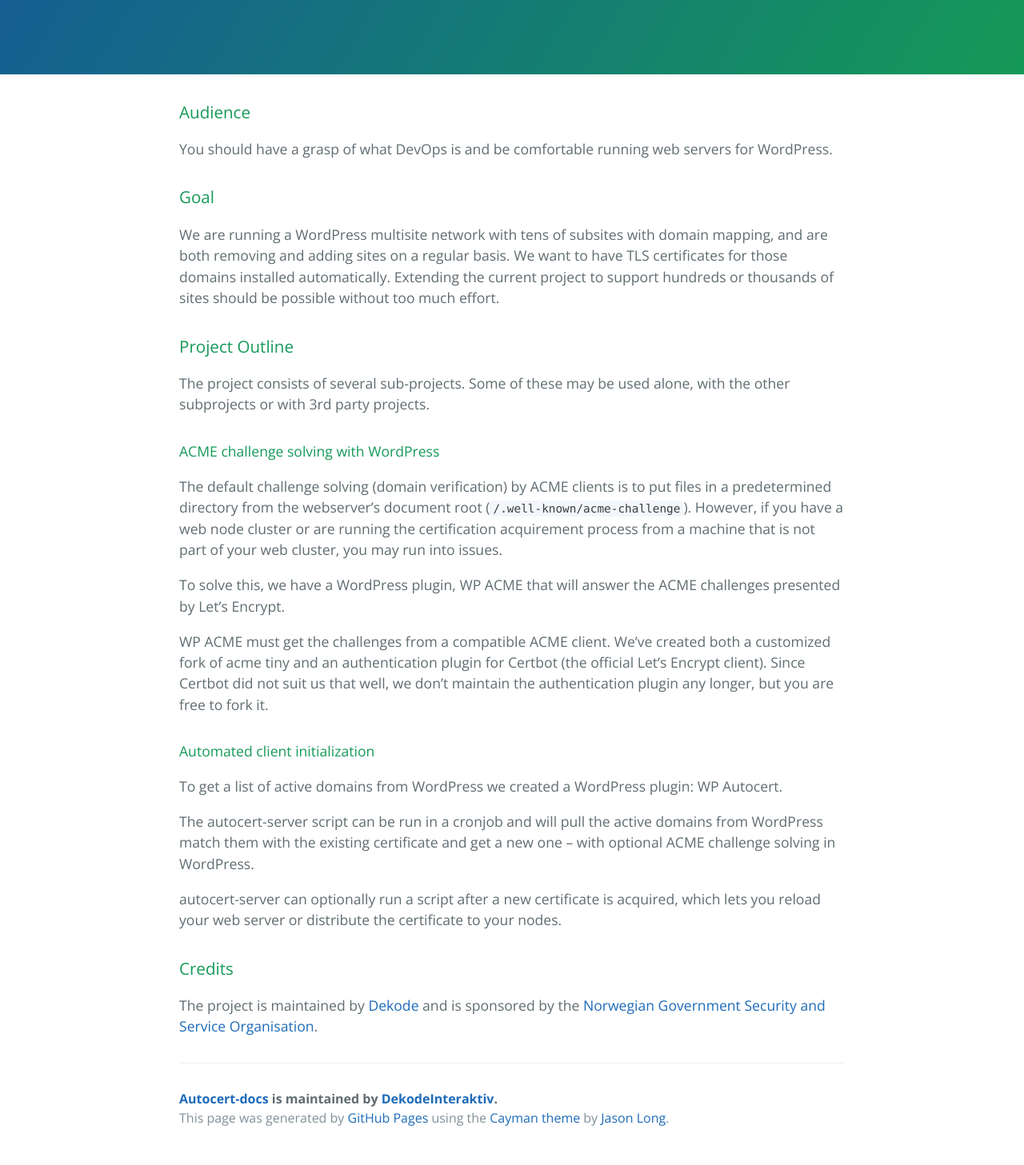
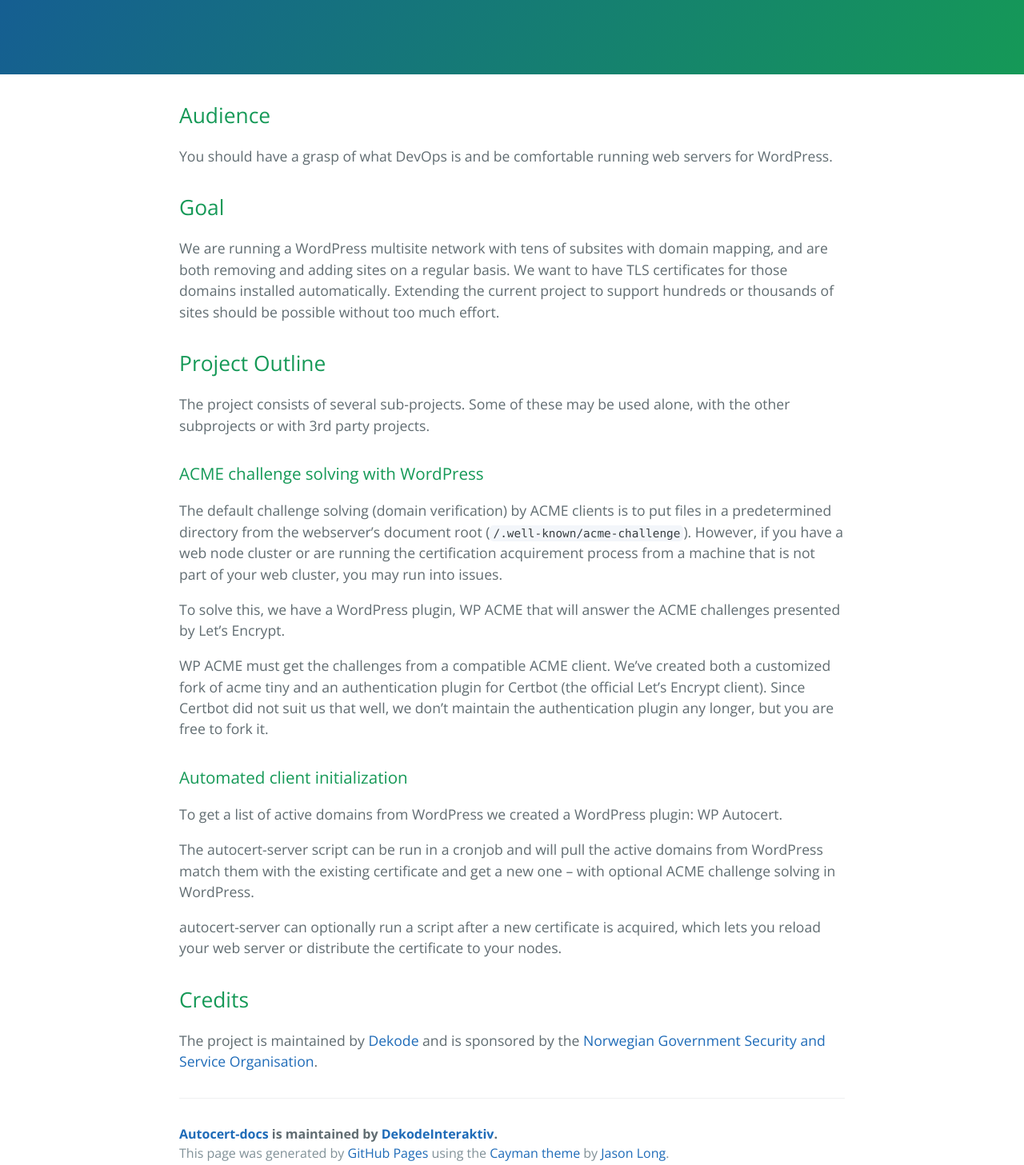
Before and after one commit to DekodeInteraktiv/autocert-docs, a plain HTML site: page index.html in a window 1280 px wide. Shown: the part 290-1747 px from the top of the page at 80% size. Drawn offline with nearby package versions, Linux system fonts and the light colour scheme.

```diff
--- a/index.html
+++ b/index.html
@@ -19,23 +19,23 @@
     </section>
 
     <section class="main-content">
-      <h3>
-<a id="audience" class="anchor" href="#audience" aria-hidden="true"><span aria-hidden="true" class="octicon octicon-link"></span></a>Audience</h3>
+      <h2>
+<a id="audience" class="anchor" href="#audience" aria-hidden="true"><span aria-hidden="true" class="octicon octicon-link"></span></a>Audience</h2>
 
 <p>You should have a grasp of what DevOps is and be comfortable running web servers for WordPress.</p>
 
-<h3>
-<a id="goal" class="anchor" href="#goal" aria-hidden="true"><span aria-hidden="true" class="octicon octicon-link"></span></a>Goal</h3>
+<h2>
+<a id="goal" class="anchor" href="#goal" aria-hidden="true"><span aria-hidden="true" class="octicon octicon-link"></span></a>Goal</h2>
 
 <p>We are running a WordPress multisite network with tens of subsites with domain mapping, and are both removing and adding sites on a regular basis. We want to have TLS certificates for those domains installed automatically. Extending the current project to support hundreds or thousands of sites should be possible without too much effort.</p>
 
-<h3>
-<a id="project-outline" class="anchor" href="#project-outline" aria-hidden="true"><span aria-hidden="true" class="octicon octicon-link"></span></a>Project Outline</h3>
+<h2>
+<a id="project-outline" class="anchor" href="#project-outline" aria-hidden="true"><span aria-hidden="true" class="octicon octicon-link"></span></a>Project Outline</h2>
 
 <p>The project consists of several sub-projects. Some of these may be used alone, with the other subprojects or with 3rd party projects.</p>
 
-<h4>
-<a id="acme-challenge-solving-with-wordpress" class="anchor" href="#acme-challenge-solving-with-wordpress" aria-hidden="true"><span aria-hidden="true" class="octicon octicon-link"></span></a>ACME challenge solving with WordPress</h4>
+<h3>
+<a id="acme-challenge-solving-with-wordpress" class="anchor" href="#acme-challenge-solving-with-wordpress" aria-hidden="true"><span aria-hidden="true" class="octicon octicon-link"></span></a>ACME challenge solving with WordPress</h3>
 
 <p>The default challenge solving (domain verification) by ACME clients is to put files in a predetermined directory from the webserver’s document root (<code>/.well-known/acme-challenge</code>). However, if you have a web node cluster or are running the certification acquirement process from a machine that is not part of your web cluster, you may run into issues.</p>
 
@@ -43,8 +43,8 @@
 
 <p>WP ACME must get the challenges from a compatible ACME client. We’ve created both a customized fork of acme tiny and an authentication plugin for Certbot (the official Let’s Encrypt client). Since Certbot did not suit us that well, we don’t maintain the authentication plugin any longer, but you are free to fork it.</p>
 
-<h4>
-<a id="automated-client-initialization" class="anchor" href="#automated-client-initialization" aria-hidden="true"><span aria-hidden="true" class="octicon octicon-link"></span></a>Automated client initialization</h4>
+<h3>
+<a id="automated-client-initialization" class="anchor" href="#automated-client-initialization" aria-hidden="true"><span aria-hidden="true" class="octicon octicon-link"></span></a>Automated client initialization</h3>
 
 <p>To get a list of active domains from WordPress we created a WordPress plugin: WP Autocert.</p>
 
@@ -52,8 +52,8 @@
 
 <p>autocert-server can optionally run a script after a new certificate is acquired, which lets you reload your web server or distribute the certificate to your nodes.</p>
 
-<h3>
-<a id="credits" class="anchor" href="#credits" aria-hidden="true"><span aria-hidden="true" class="octicon octicon-link"></span></a>Credits</h3>
+<h2>
+<a id="credits" class="anchor" href="#credits" aria-hidden="true"><span aria-hidden="true" class="octicon octicon-link"></span></a>Credits</h2>
 
 <p>The project is maintained by <a href="https://en.dekode.no/">Dekode</a> and is sponsored by the <a href="https://dss.dep.no/english">Norwegian Government Security and Service Organisation</a>.</p>
 
```
Also changed, not shown: params.json (+1 -1 lines).
